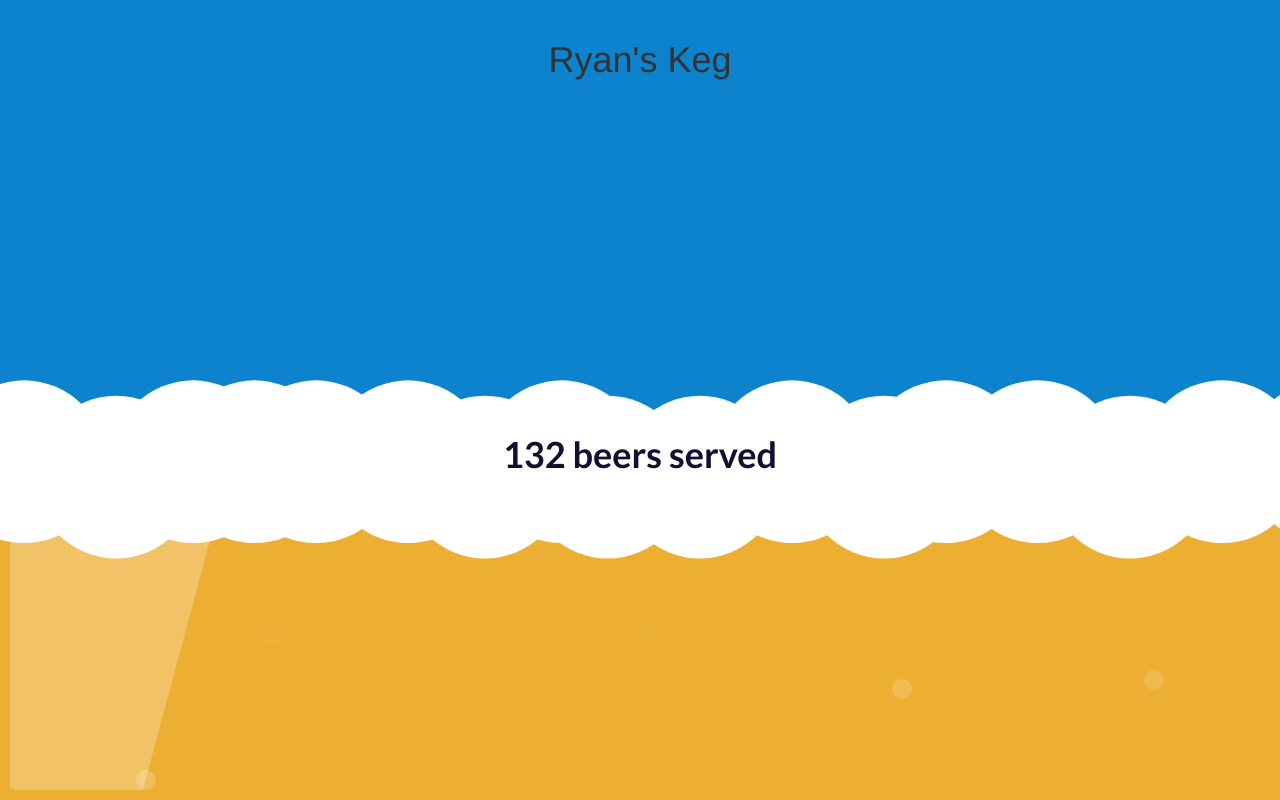
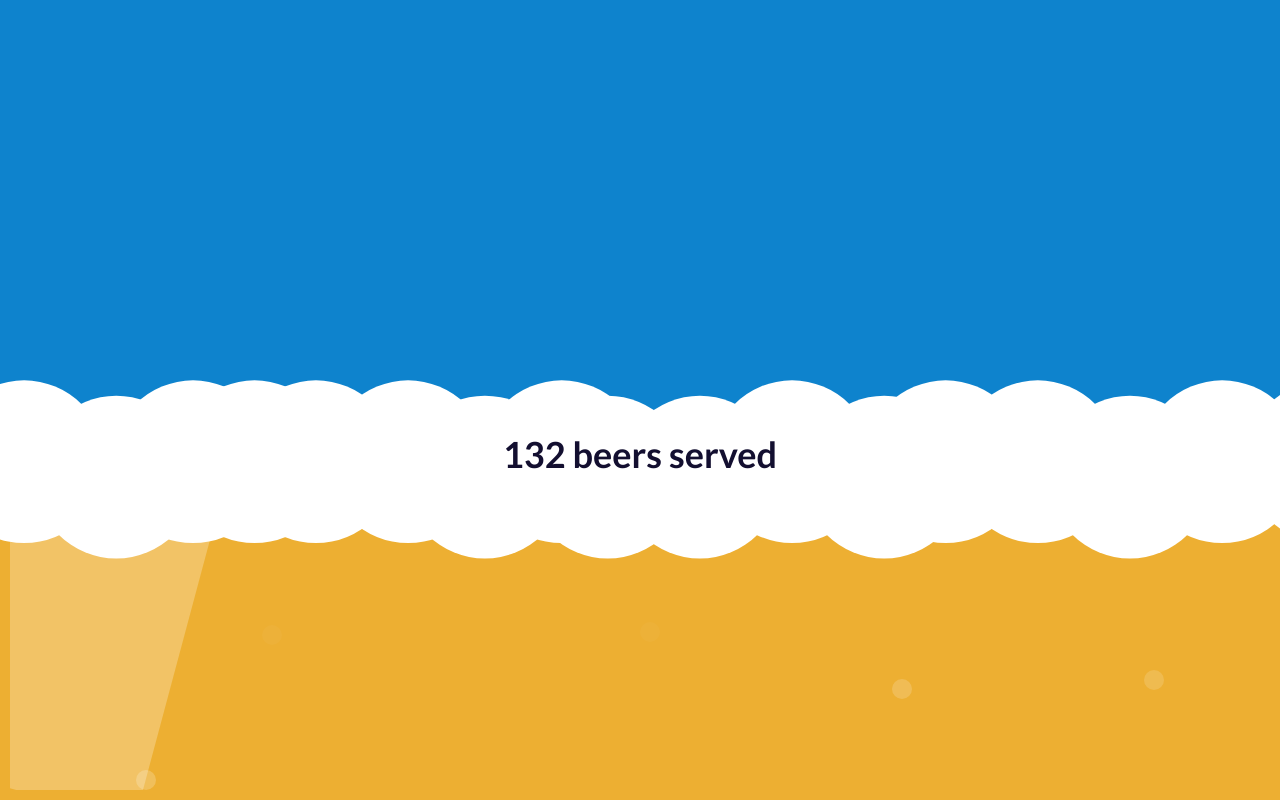
Before and after one commit to theMeatloaf/ryansKeg, a website: page app/index.html in a window 1280 px wide. Drawn offline with nearby package versions, Linux system fonts and the light colour scheme; files that its build step writes are made by us from their sources.

Commit message:
something something something dark side

```diff
--- a/app/index.html
+++ b/app/index.html
@@ -20,7 +20,6 @@
     <!--[if lt IE 10]>
       <p class="browsehappy">You are using an <strong>outdated</strong> browser. Please <a href="http://browsehappy.com/">upgrade your browser</a> to improve your experience.</p>
     <![endif]-->
-      <h1 class="text-center">Ryan's Keg</h1>
 
       <div id="container">
         <div class="beer-foam">
```
